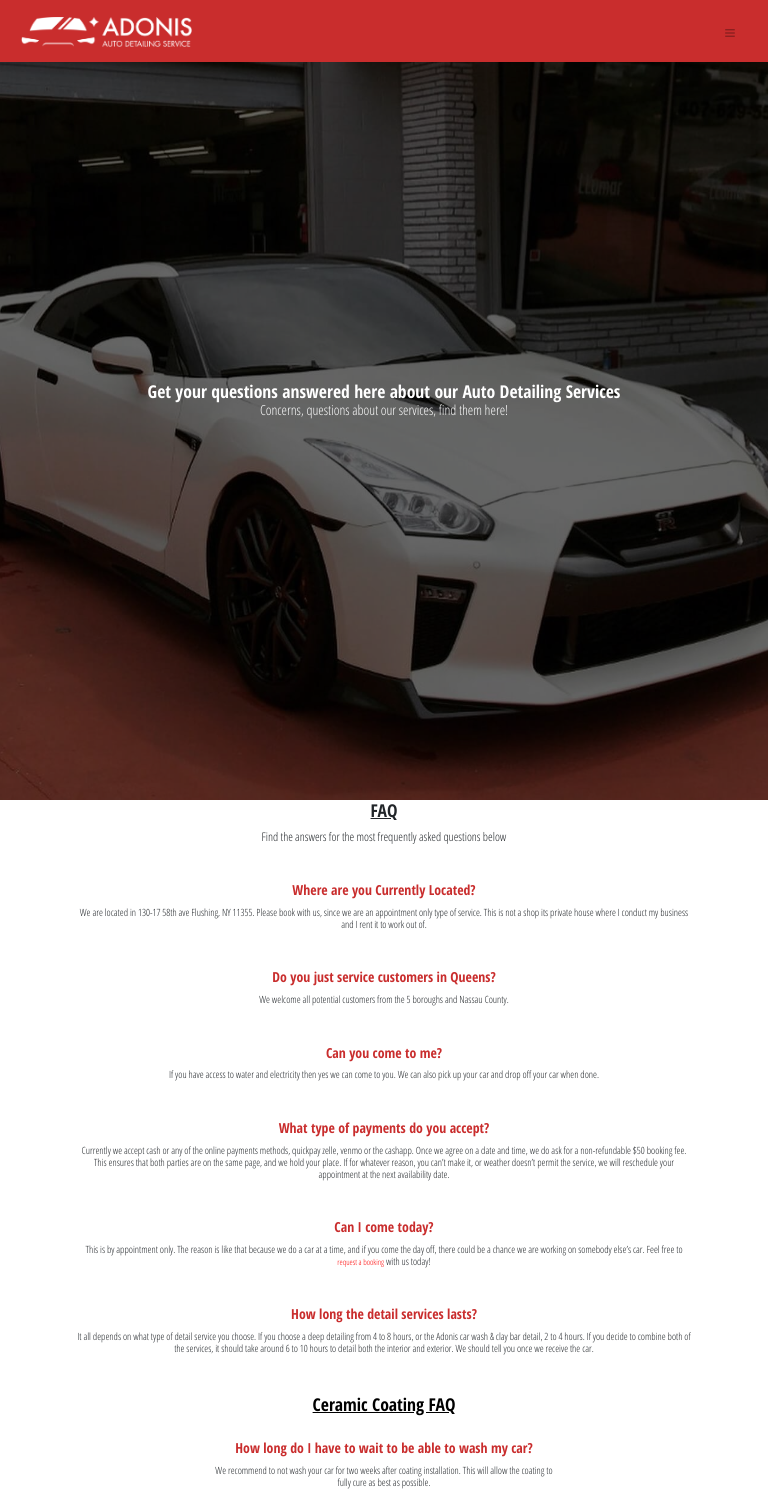
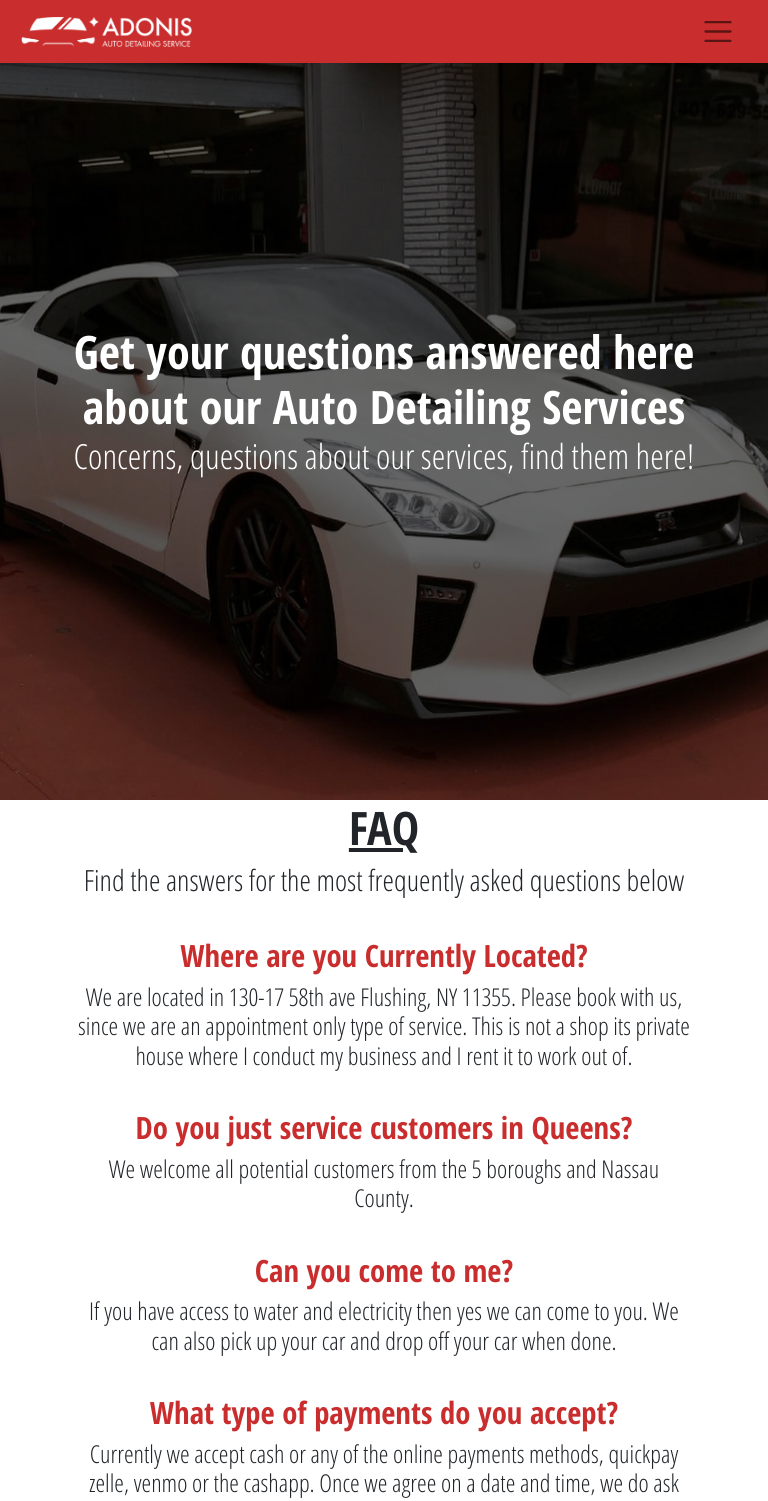
Before and after one commit to kaedennn/Adonis-Auto-Detailing, a React (Create React App) app: page /faq in a window 768 px wide. Shown: the top 1501 px of the page. Built offline with nearby package versions, Linux system fonts and the light colour scheme.

Commit message:
Fixed Ipad support

```diff
--- a/src/App.css
+++ b/src/App.css
@@ -108,5 +108,43 @@ a {
 }
 
 @media screen and (min-width: 750px) and (max-width: 900px) {
+    p {
+        font-size: 3vw;
+    }
 
+    h1 {
+        font-size: 6vw;
+    }
+
+    h2 {
+        font-size: 4.5vw
+    }
+
+    h3 {
+        font-size: 4vw;
+    }
+
+    h4 {
+        font-size: 3.8vw;
+    }
+
+    h5 {
+        font-size: 3.2vw;
+    }
+
+    h6 {
+        font-size: 2vw;
+    }
+
+    span {
+        font-size: 3vw;
+    }
+
+    a {
+        font-size: 2.5vw;
+    }
+
+    li {
+        font-size: 3vw;
+    }
 }
--- a/src/components/footer/footer.styles.css
+++ b/src/components/footer/footer.styles.css
@@ -73,8 +73,7 @@
 @media screen and (min-width: 750px) and (max-width: 900px) {
     .footer__container {
         display: flex;
-        justify-content: space-around;
-        flex-wrap: wrap;
+        flex-direction: column;
     }
     .footer__container > div {
         margin-bottom: 40px;
--- a/src/pages/homepage/homepage.styles.css
+++ b/src/pages/homepage/homepage.styles.css
@@ -134,7 +134,7 @@
     margin: 20px 20% 20px 20%;
 }
 
-@media only screen and (max-width: 600px) {
+@media only screen and (max-width: 835px) {
     .homepage__middle {
         flex-direction: column;
     }
```
